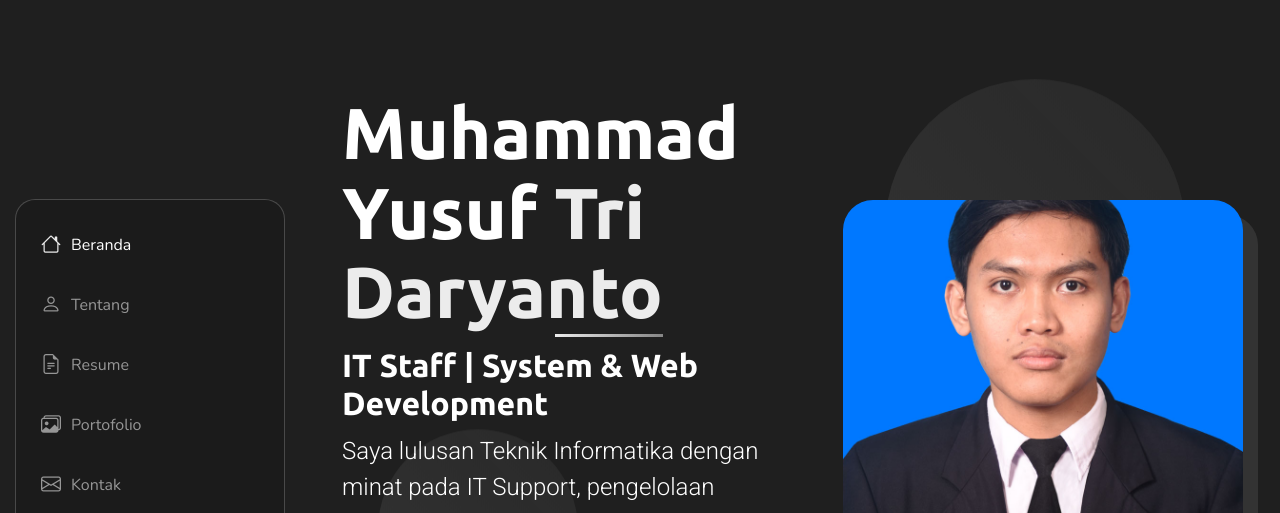
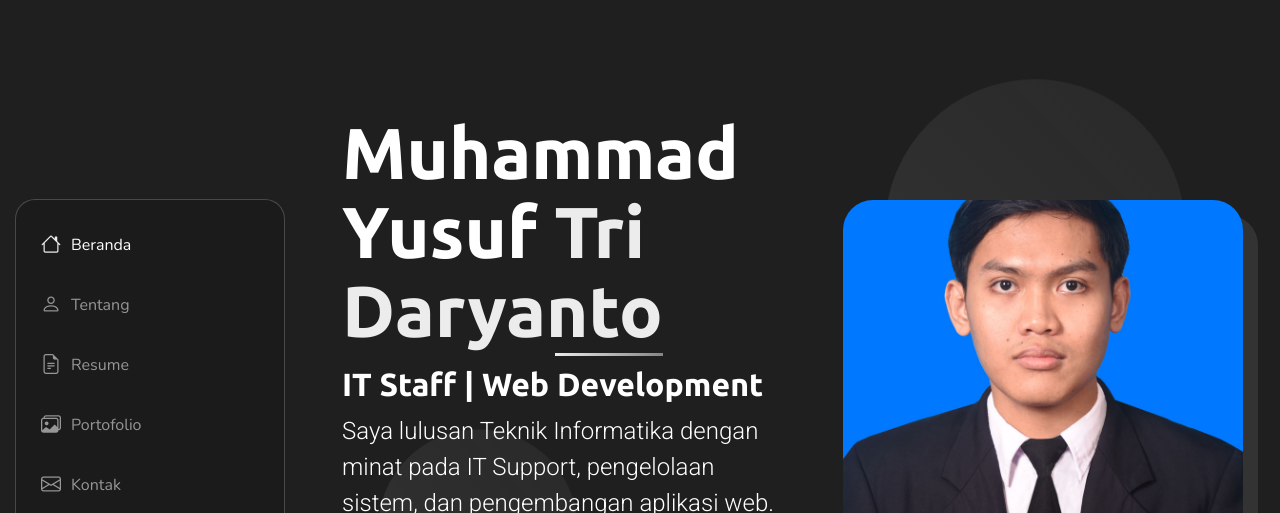
Before and after one commit to Muhayustrid/yusuf.github.io, a plain HTML site: page index.html in a window 1280 px wide. Shown: the top 513 px of the page. Drawn offline with nearby package versions, Linux system fonts and the light colour scheme.

Commit message:
Update index.html

```diff
--- a/index.html
+++ b/index.html
@@ -113,7 +113,7 @@
                   <h1>
                     Muhammad Yusuf <span class="accent-text">Tri Daryanto</span>
                   </h1>
-                  <h2>IT Staff | System & Web Development</h2>
+                  <h2>IT Staff | Web Development</h2>
                   <p class="lead">
                     Saya lulusan Teknik Informatika dengan minat pada IT
                     Support, pengelolaan sistem, dan pengembangan aplikasi web.
```
